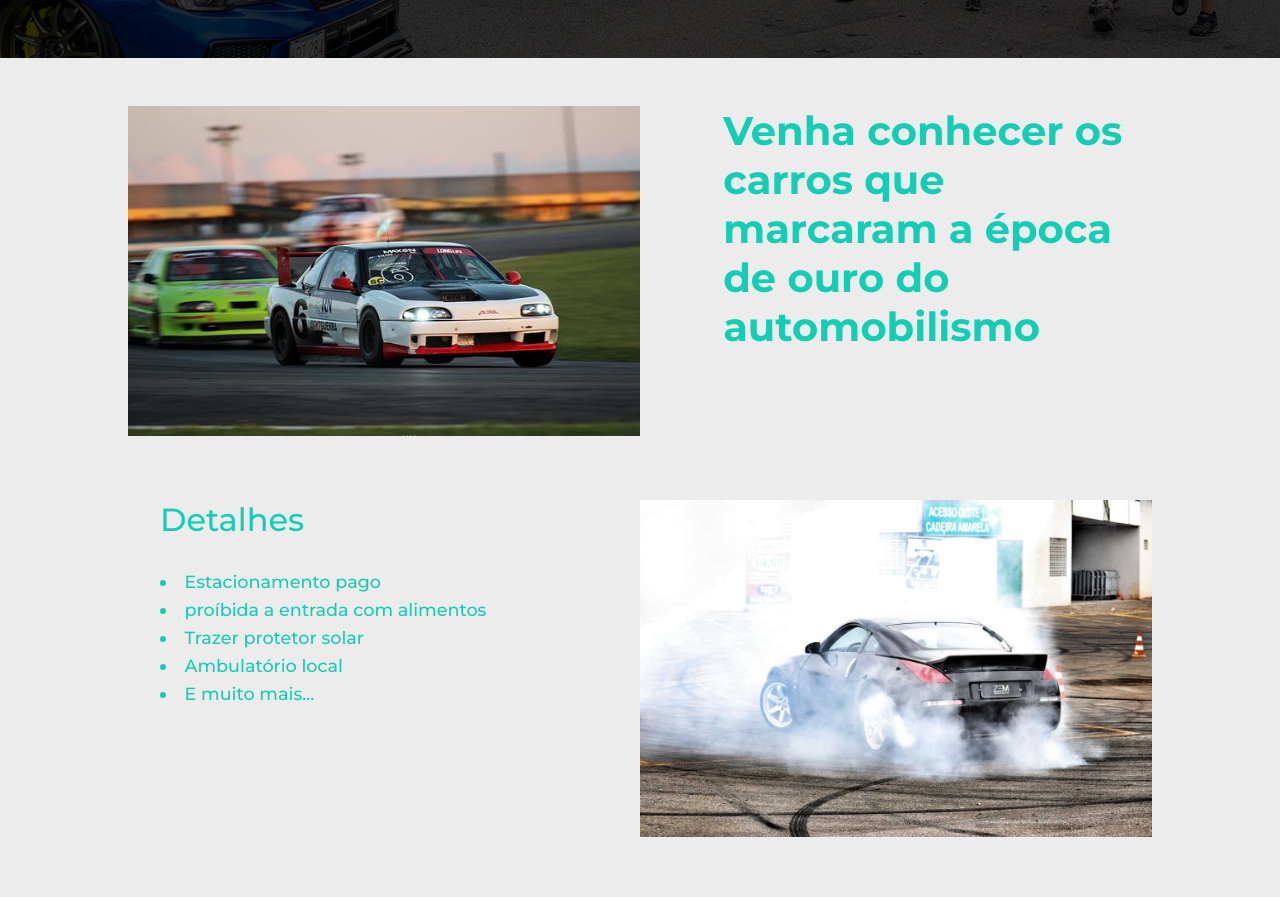
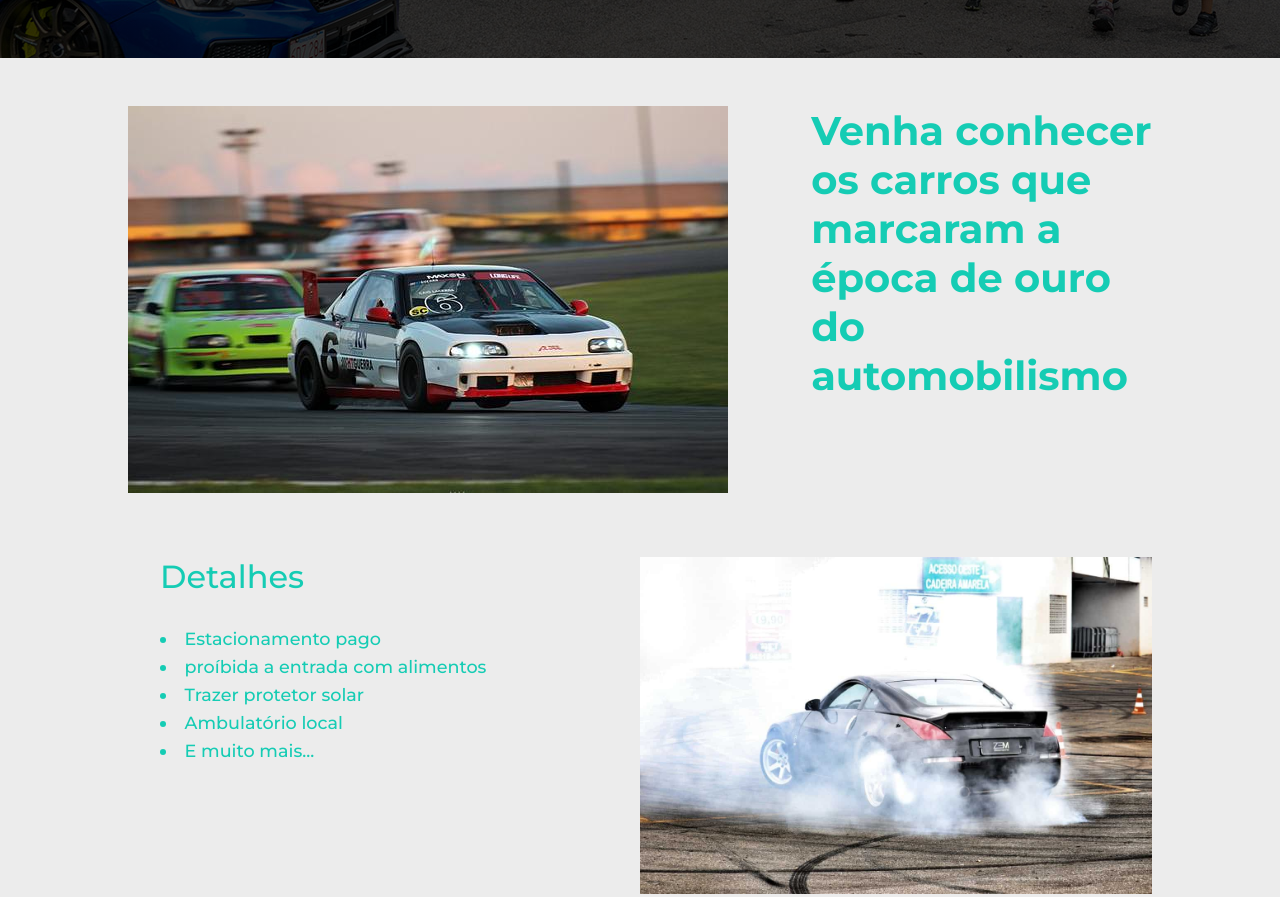
Before and after one commit to Jeffersonbortoluzzi/Landing-page-Incricao-evento, a plain HTML site: page index.html in a window 1280 px wide. Shown: the part 1589-2486 px from the top of the page. Drawn offline with nearby package versions, Linux system fonts and the light colour scheme.

Commit message:
align image

```diff
--- a/index.html
+++ b/index.html
@@ -102,7 +102,7 @@
     </section>
     <section id="details">
       <div class="detail" id="detail-1">
-        <img src="./src/img/voltaapresentacao.jpg" alt="" />
+        <img src="./src/img/voltaapresentacao.jpg" class="img-voltaapresentacao" alt/>
         <div class="detail-description">
           <h3>
             Venha conhecer os carros que marcaram a época de ouro do
--- a/src/css/styles.css
+++ b/src/css/styles.css
@@ -223,6 +223,10 @@ body {
     width: 50%;
 }
 
+.detail .img-voltaapresentacao {
+    width: 109em;
+}
+
 .detail h3 {
     margin-bottom: 1em;
     font-size: 2em;
```
